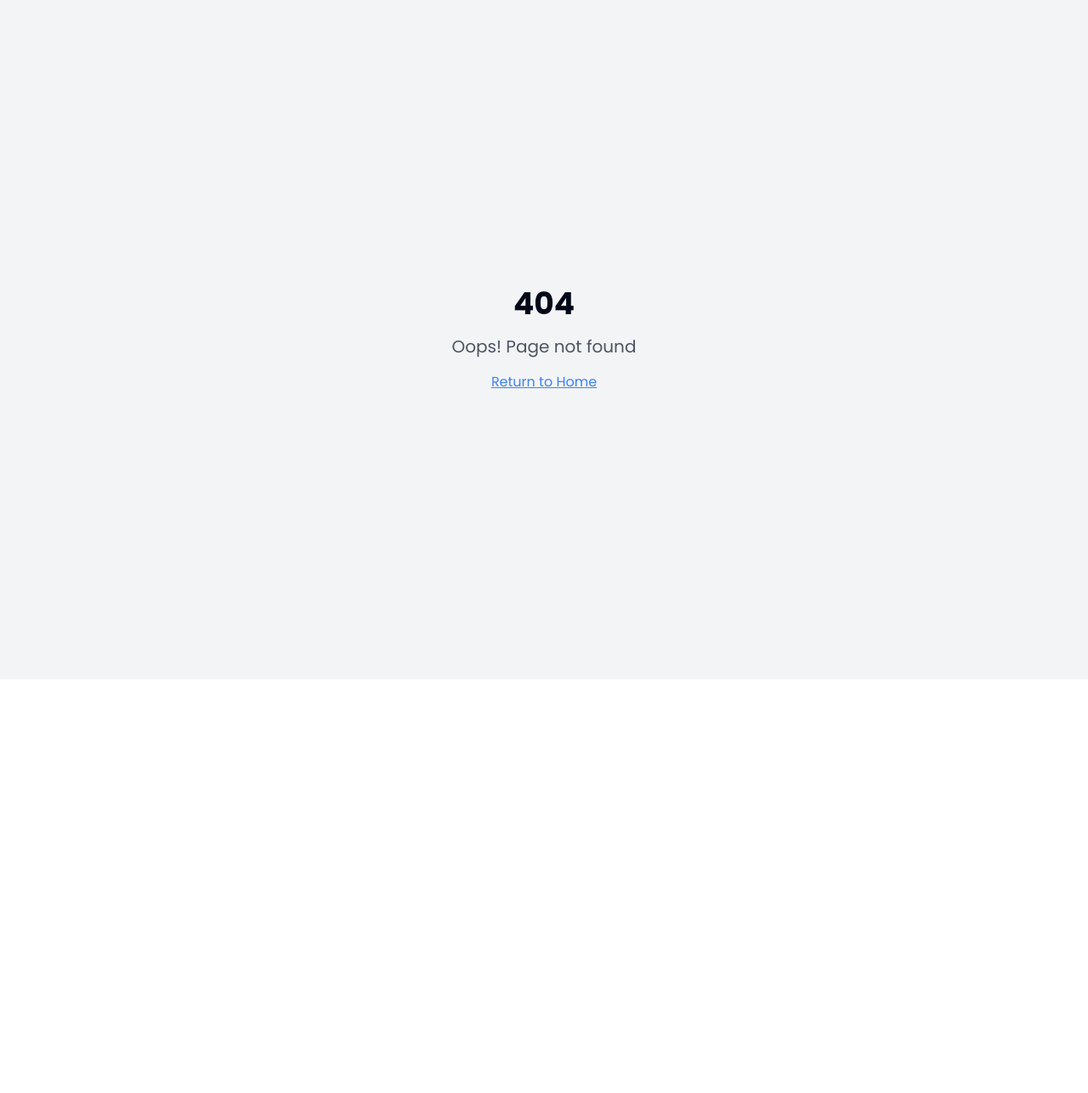
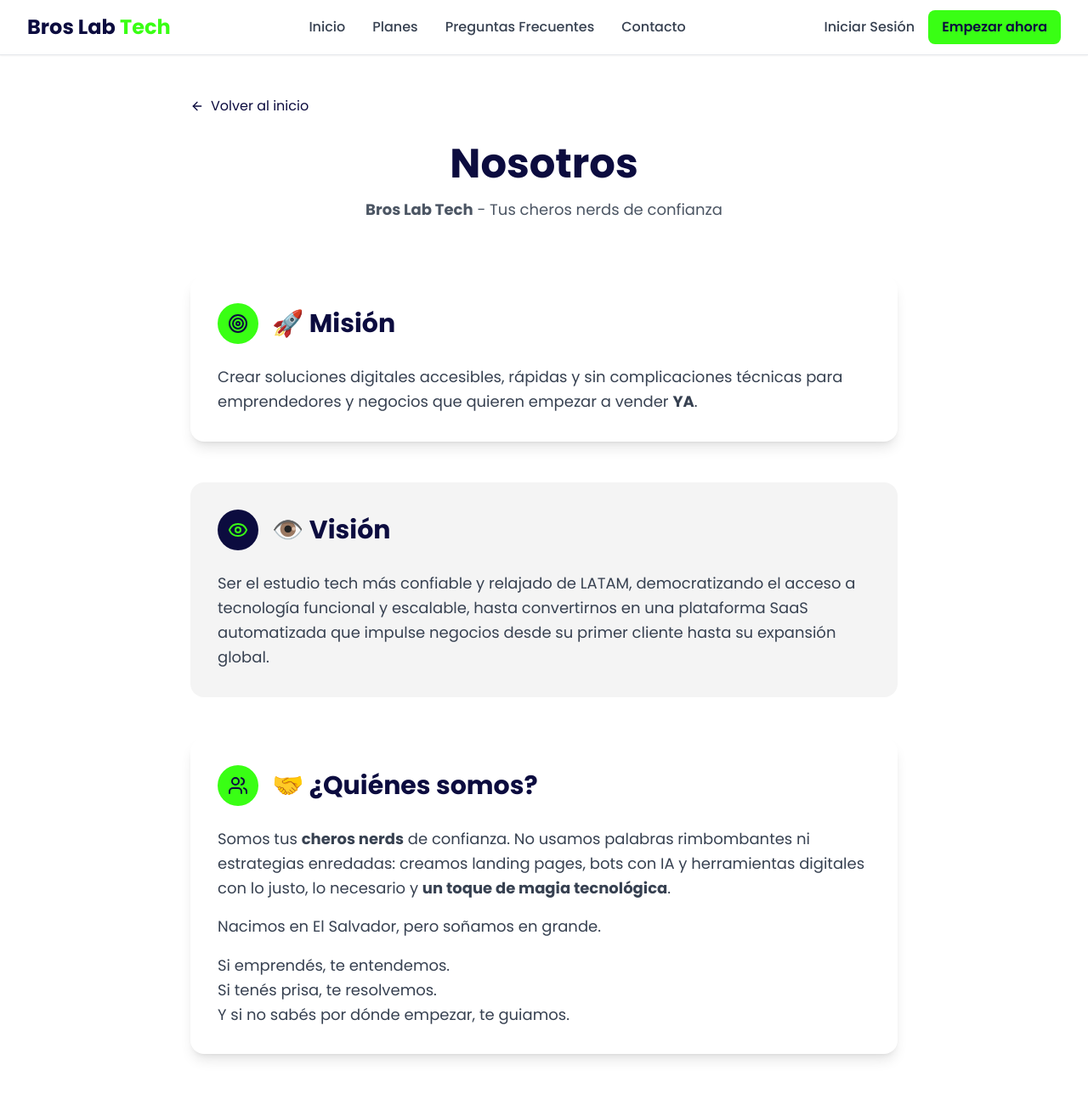
Before and after one commit to migueandres1/bros-lab-launchpad-83, a React (Vite) app: page /about in a window 1280 px wide. Before the commit this address had no page. Shown: the top 1287 px of the page at 85% size. Before the commit the page ends 800 px from the top, so only its background shows below. Built offline with nearby package versions, Linux system fonts and the light colour scheme.

Commit message:
Add "Nosotros" page and footer link
Created an "About Us" page with the provided content, BLT styling, and linked it from the footer on the landing page.

```diff
--- a/src/App.tsx
+++ b/src/App.tsx
@@ -13,6 +13,7 @@ import LoginPage from "./pages/LoginPage";
 import RegisterPage from "./pages/RegisterPage";
 import TermsPage from "./pages/TermsPage";
 import PrivacyPolicyPage from "./pages/PrivacyPolicyPage";
+import AboutPage from "./pages/AboutPage";
 import NotFound from "./pages/NotFound";
 
 // App Layout and Pages
@@ -45,6 +46,7 @@ const App = () => (
             <Route path="/register" element={<RegisterPage />} />
             <Route path="/terms" element={<TermsPage />} />
             <Route path="/privacy-policy" element={<PrivacyPolicyPage />} />
+            <Route path="/about" element={<AboutPage />} />
 
             {/* Protected User App Routes */}
             <Route path="/app" element={
--- /dev/null
+++ b/src/pages/AboutPage.tsx
@@ -0,0 +1,148 @@
+
+import React from 'react';
+import { Link } from 'react-router-dom';
+import PublicHeader from '@/components/layout/PublicHeader';
+import { ArrowLeft, Target, Eye, Users, Mail } from 'lucide-react';
+
+const AboutPage: React.FC = () => {
+  return (
+    <div className="min-h-screen bg-blt-white">
+      <PublicHeader />
+
+      <div className="max-w-4xl mx-auto px-4 sm:px-6 lg:px-8 py-12">
+        {/* Back to home link */}
+        <Link
+          to="/"
+          className="inline-flex items-center text-blt-dark hover:text-blt-neon transition-colors mb-8"
+        >
+          <ArrowLeft className="w-4 h-4 mr-2" />
+          Volver al inicio
+        </Link>
+
+        {/* Header */}
+        <div className="text-center mb-16">
+          <h1 className="text-4xl md:text-5xl font-bold text-blt-dark mb-4">
+            Nosotros
+          </h1>
+          <p className="text-lg text-gray-600">
+            <strong>Bros Lab Tech</strong> - Tus cheros nerds de confianza
+          </p>
+        </div>
+
+        {/* Sections */}
+        <div className="space-y-12">
+
+          {/* Misión */}
+          <section className="bg-white rounded-2xl shadow-lg p-8">
+            <div className="flex items-center mb-6">
+              <div className="bg-blt-neon rounded-full p-3 mr-4">
+                <Target className="w-6 h-6 text-blt-dark" />
+              </div>
+              <h2 className="text-2xl md:text-3xl font-bold text-blt-dark">
+                🚀 Misión
+              </h2>
+            </div>
+            <p className="text-gray-700 text-lg leading-relaxed">
+              Crear soluciones digitales accesibles, rápidas y sin complicaciones técnicas para emprendedores y negocios que quieren empezar a vender <strong>YA</strong>.
+            </p>
+          </section>
+
+          {/* Visión */}
+          <section className="bg-blt-gray rounded-2xl p-8">
+            <div className="flex items-center mb-6">
+              <div className="bg-blt-dark rounded-full p-3 mr-4">
+                <Eye className="w-6 h-6 text-blt-neon" />
+              </div>
+              <h2 className="text-2xl md:text-3xl font-bold text-blt-dark">
+                👁️ Visión
+              </h2>
+            </div>
+            <p className="text-gray-700 text-lg leading-relaxed">
+              Ser el estudio tech más confiable y relajado de LATAM, democratizando el acceso a tecnología funcional y escalable, hasta convertirnos en una plataforma SaaS automatizada que impulse negocios desde su primer cliente hasta su expansión global.
+            </p>
+          </section>
+
+          {/* ¿Quiénes somos? */}
+          <section className="bg-white rounded-2xl shadow-lg p-8">
+            <div className="flex items-center mb-6">
+              <div className="bg-blt-neon rounded-full p-3 mr-4">
+                <Users className="w-6 h-6 text-blt-dark" />
+              </div>
+              <h2 className="text-2xl md:text-3xl font-bold text-blt-dark">
+                🤝 ¿Quiénes somos?
+              </h2>
+            </div>
+            <div className="text-gray-700 text-lg leading-relaxed space-y-4">
+              <p>
+                Somos tus <strong>cheros nerds</strong> de confianza. No usamos palabras rimbombantes ni estrategias enredadas: creamos landing pages, bots con IA y herramientas digitales con lo justo, lo necesario y <strong>un toque de magia tecnológica</strong>.
+              </p>
+              <p>
+                Nacimos en El Salvador, pero soñamos en grande.
+              </p>
+              <p>
+                Si emprendés, te entendemos.<br />
+                Si tenés prisa, te resolvemos.<br />
+                Y si no sabés por dónde empezar, te guiamos.
+              </p>
+            </div>
+          </section>
+
+          {/* Contacto */}
+          <section className="bg-gradient-to-br from-blt-dark to-purple-900 rounded-2xl p-8 text-white text-center">
+            <div className="flex items-center justify-center mb-6">
+              <div className="bg-blt-neon rounded-full p-3 mr-4">
+                <Mail className="w-6 h-6 text-blt-dark" />
+              </div>
+              <h2 className="text-2xl md:text-3xl font-bold">
+                📫 Contacto
+              </h2>
+            </div>
+            <div className="space-y-4 text-lg">
+              <div>
+                <p className="mb-2">Soporte:</p>
+                <a
+                  href="mailto:support@broslab.tech"
+                  className="text-blt-neon hover:text-white transition-colors font-semibold"
+                >
+                  support@broslab.tech
+                </a>
+              </div>
+              <div>
+                <p className="mb-2">Ventas:</p>
+                <a
+                  href="mailto:sales@broslab.tech"
+                  className="text-blt-neon hover:text-white transition-colors font-semibold"
+                >
+                  sales@broslab.tech
+                </a>
+              </div>
+            </div>
+          </section>
+        </div>
+
+        {/* Call to action */}
+        <div className="text-center mt-16">
+          <p className="text-gray-600 mb-6 text-lg">
+            ¿Listo para empezar tu proyecto?
+          </p>
+          <div className="flex flex-col sm:flex-row gap-4 justify-center">
+            <Link
+              to="/register"
+              className="bg-blt-neon text-blt-dark px-8 py-4 rounded-lg text-lg font-bold hover:bg-opacity-90 transition-all transform hover:scale-105 shadow-xl"
+            >
+              Empezar ahora
+            </Link>
+            <Link
+              to="/#contacto"
+              className="border-2 border-blt-dark text-blt-dark px-8 py-4 rounded-lg text-lg font-bold hover:bg-blt-dark hover:text-white transition-all"
+            >
+              Contactanos
+            </Link>
+          </div>
+        </div>
+      </div>
+    </div>
+  );
+};
+
+export default AboutPage;
--- a/src/pages/LandingPage.tsx
+++ b/src/pages/LandingPage.tsx
@@ -346,7 +346,7 @@ const LandingPage: React.FC = () => {
             <div>
               <h4 className="font-semibold mb-4">Empresa</h4>
               <ul className="space-y-2 text-gray-300">
-                <li><a href="#" className="hover:text-blt-neon">Nosotros</a></li>
+                <li><Link to="/about" className="hover:text-blt-neon">Nosotros</Link></li>
                 <li><a href="#" className="hover:text-blt-neon">Blog</a></li>
                 <li><a href="#" className="hover:text-blt-neon">Carreras</a></li>
                 <li><a href="#" className="hover:text-blt-neon">Contacto</a></li>
```
